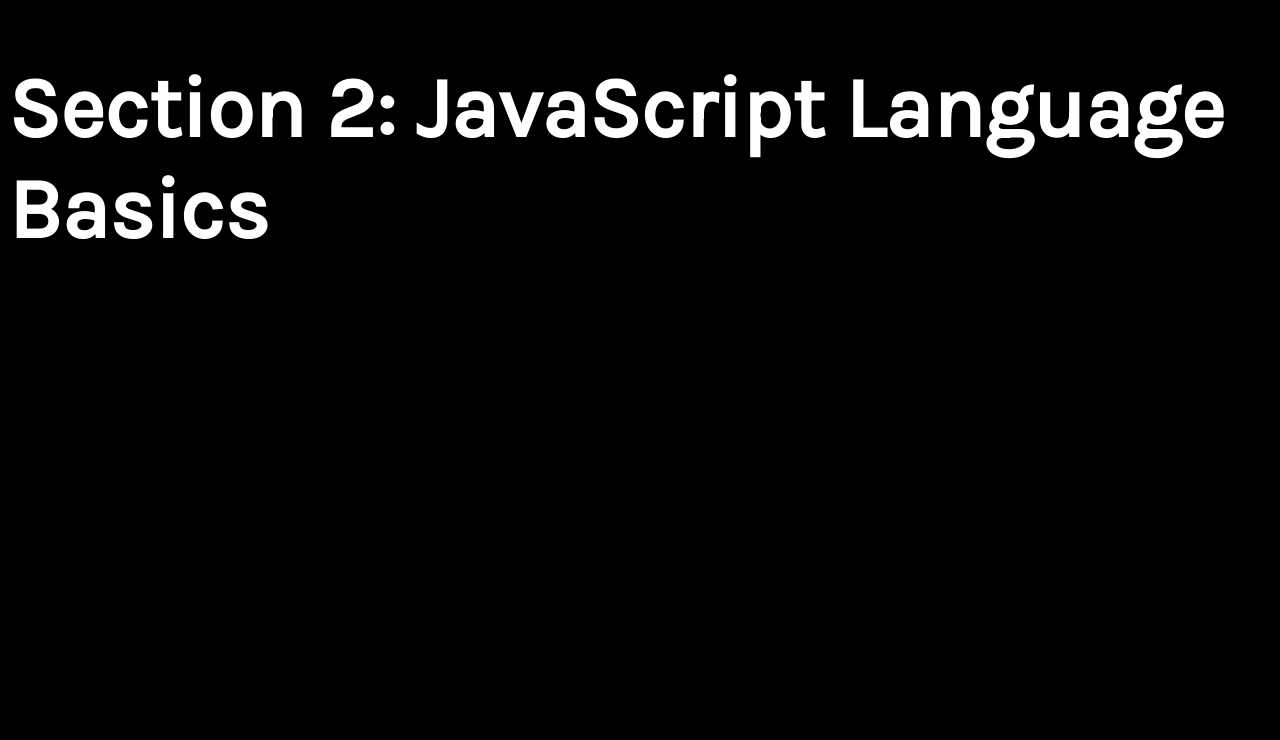
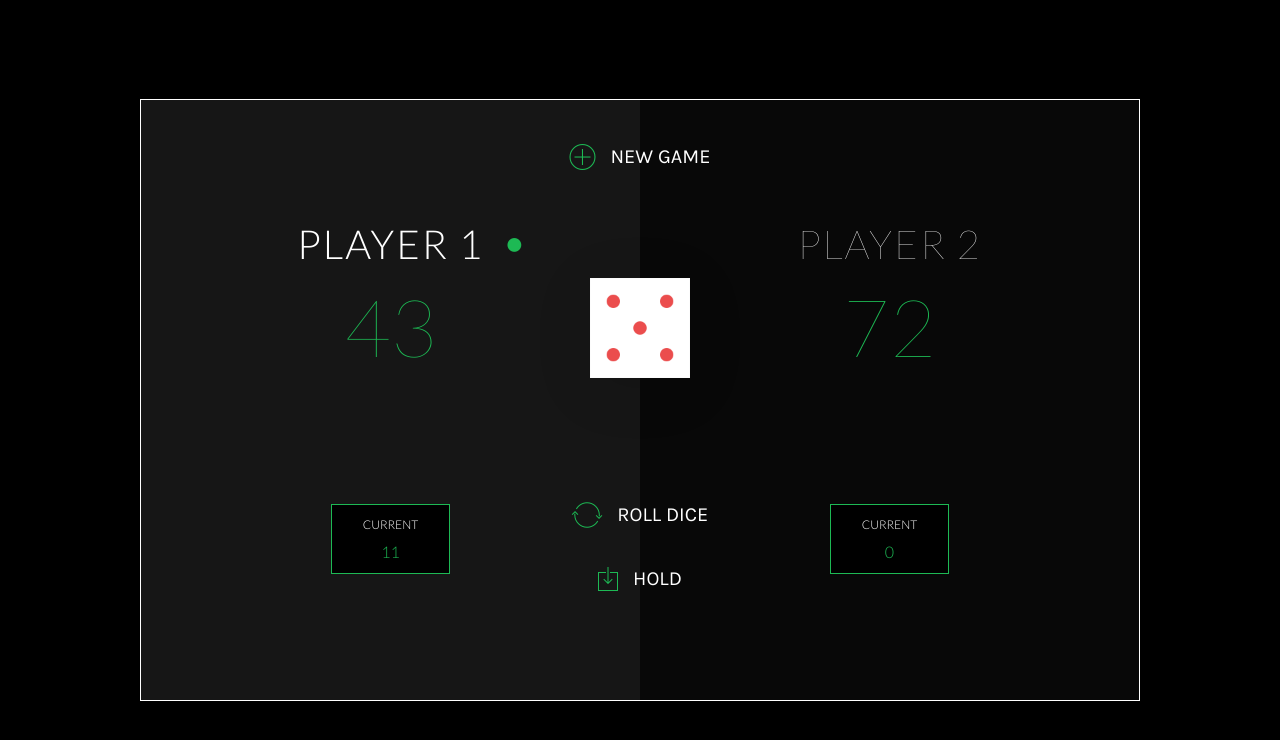
Before and after one commit to theconsigliere/the-js, a plain HTML site: page index.html in a window 1280 px wide. Drawn offline with nearby package versions, Linux system fonts and the light colour scheme.

Commit message:
section 4

```diff
--- a/app.css
+++ /dev/null
@@ -1,14 +0,0 @@
-@import url("https://fonts.googleapis.com/css?family=Karla");
-
-html {
-  background: black;
-}
-
-* {
-  font-family: "Karla", sans-serif;
-}
-
-h1 {
-  font-size: 86px;
-  color: white;
-}
--- a/index.html
+++ b/index.html
@@ -1,13 +1,55 @@
 <!DOCTYPE html>
 <html lang="en">
   <head>
-    <link rel="stylesheet" href="./app.css" />
     <meta charset="UTF-8" />
-    <title>Section 2: JavaScript Language Basics</title>
+    <link
+      href="https://fonts.googleapis.com/css?family=Lato:100,300,600"
+      rel="stylesheet"
+      type="text/css"
+    />
+    <link
+      href="http://code.ionicframework.com/ionicons/2.0.1/css/ionicons.min.css"
+      rel="stylesheet"
+      type="text/css"
+    />
+    <link type="text/css" rel="stylesheet" href="style.css" />
+
+    <title>Pig Game</title>
   </head>
 
   <body>
-    <h1>Section 2: JavaScript Language Basics</h1>
+    <div class="wrapper clearfix">
+      <div class="player-0-panel active">
+        <div class="player-name" id="name-0">Player 1</div>
+        <div class="player-score" id="score-0">43</div>
+        <div class="player-current-box">
+          <div class="player-current-label">Current</div>
+          <div class="player-current-score" id="current-0">11</div>
+        </div>
+      </div>
+
+      <div class="player-1-panel">
+        <div class="player-name" id="name-1">Player 2</div>
+        <div class="player-score" id="score-1">72</div>
+        <div class="player-current-box">
+          <div class="player-current-label">Current</div>
+          <div class="player-current-score" id="current-1">0</div>
+        </div>
+      </div>
+
+      <button class="btn-new">
+        <i class="ion-ios-plus-outline"></i>New game
+      </button>
+      <button class="btn-roll"><i class="ion-ios-loop"></i>Roll dice</button>
+      <button class="btn-hold">
+        <i class="ion-ios-download-outline"></i>Hold
+      </button>
+
+      <img src="../img/dice-5.png" alt="Dice" class="dice" />
+    </div>
+    <footer>
+      <script src="app.js"></script>
+      <script src="https://unpkg.com/ionicons@4.5.5/dist/ionicons.js"></script>
+    </footer>
   </body>
-  <script src="./script.js"></script>
 </html>
--- a/script.js
+++ /dev/null
@@ -1 +0,0 @@
-var title = document.querySelector("h1");
--- /dev/null
+++ b/style.css
@@ -0,0 +1,174 @@
+/**********************************************
+*** GENERAL
+**********************************************/
+@import url("https://fonts.googleapis.com/css?family=Karla");
+
+* {
+  margin: 0;
+  padding: 0;
+  box-sizing: border-box;
+}
+
+.clearfix::after {
+  content: "";
+  display: table;
+  clear: both;
+}
+
+body {
+  background: black;
+  background-size: cover;
+  background-position: center;
+  font-family: Lato;
+  font-weight: 300;
+  position: relative;
+  height: 100vh;
+  color: #555;
+}
+
+.wrapper {
+  width: 1000px;
+  position: absolute;
+  top: 50%;
+  left: 50%;
+  transform: translate(-50%, -50%);
+  background-color: #080808;
+  box-shadow: 0px 10px 50px rgba(0, 0, 0, 0.3);
+  overflow: hidden;
+  border: 1px solid white;
+}
+
+.player-0-panel,
+.player-1-panel {
+  width: 50%;
+  float: left;
+  height: 600px;
+  padding: 100px;
+}
+
+/**********************************************
+*** PLAYERS
+**********************************************/
+
+.player-name {
+  font-size: 40px;
+  text-align: center;
+  text-transform: uppercase;
+  letter-spacing: 2px;
+  font-weight: 100;
+  margin-top: 20px;
+  margin-bottom: 10px;
+  position: relative;
+  color: white;
+}
+
+.player-score {
+  text-align: center;
+  font-size: 80px;
+  font-weight: 100;
+  color: #1db954;
+  margin-bottom: 130px;
+}
+
+.active {
+  background-color: #161616;
+}
+.active .player-name {
+  font-weight: 300;
+}
+
+.active .player-name::after {
+  content: "\2022";
+  font-size: 47px;
+  position: absolute;
+  color: #1db954;
+  top: -7px;
+  right: 10px;
+}
+
+.player-current-box {
+  background-color: black;
+  color: #1db954;
+  width: 40%;
+  margin: 0 auto;
+  padding: 12px;
+  text-align: center;
+  border: 1px solid #1db954;
+}
+
+.player-current-label {
+  text-transform: uppercase;
+  margin-bottom: 10px;
+  font-size: 12px;
+  color: white;
+}
+
+.player-current-score {
+  font-size: #191414;
+}
+
+button {
+  position: absolute;
+  width: 200px;
+  left: 50%;
+  transform: translateX(-50%);
+  color: white;
+  background: none;
+  border: none;
+  font-family: "Karla", sans-serif;
+  font-size: 20px;
+  text-transform: uppercase;
+  cursor: pointer;
+  font-weight: 300;
+  letter-spacing: 0.8;
+  transition: background-color 0.3s, color 0.3s;
+}
+
+button:hover {
+  font-weight: 600;
+}
+button:hover i {
+  margin-right: 20px;
+}
+
+button:focus {
+  outline: none;
+}
+
+i {
+  color: #1db954;
+  display: inline-block;
+  margin-right: 15px;
+  font-size: 32px;
+  line-height: 1;
+  vertical-align: text-top;
+  margin-top: -4px;
+  transition: margin 0.3s;
+}
+
+.btn-new {
+  top: 45px;
+}
+.btn-roll {
+  top: 403px;
+}
+.btn-hold {
+  top: 467px;
+}
+
+.dice {
+  position: absolute;
+  left: 50%;
+  top: 178px;
+  transform: translateX(-50%);
+  height: 100px;
+  box-shadow: 0px 10px 60px rgba(0, 0, 0, 0.1);
+}
+
+.winner {
+  background-color: #1db954;
+}
+.winner .player-name {
+  font-weight: 300;
+  color: #1db954;
+}
```
Also changed, not shown: basic js/this.js (added, +35 -0 lines), app.js (added), img/dice-1.png (added), img/dice-2.png (added), img/dice-3.png (added), img/dice-4.png (added), img/dice-5.png (added), img/dice-6.png (added).
